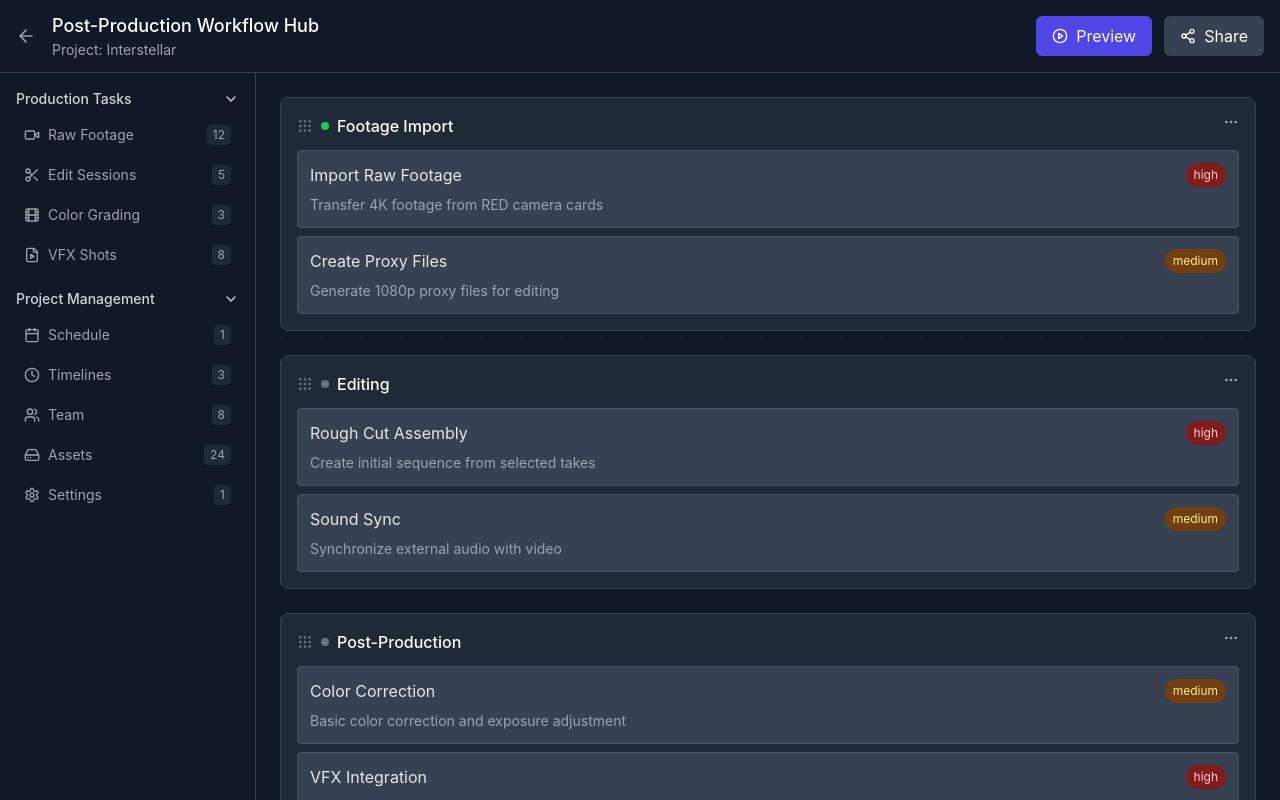
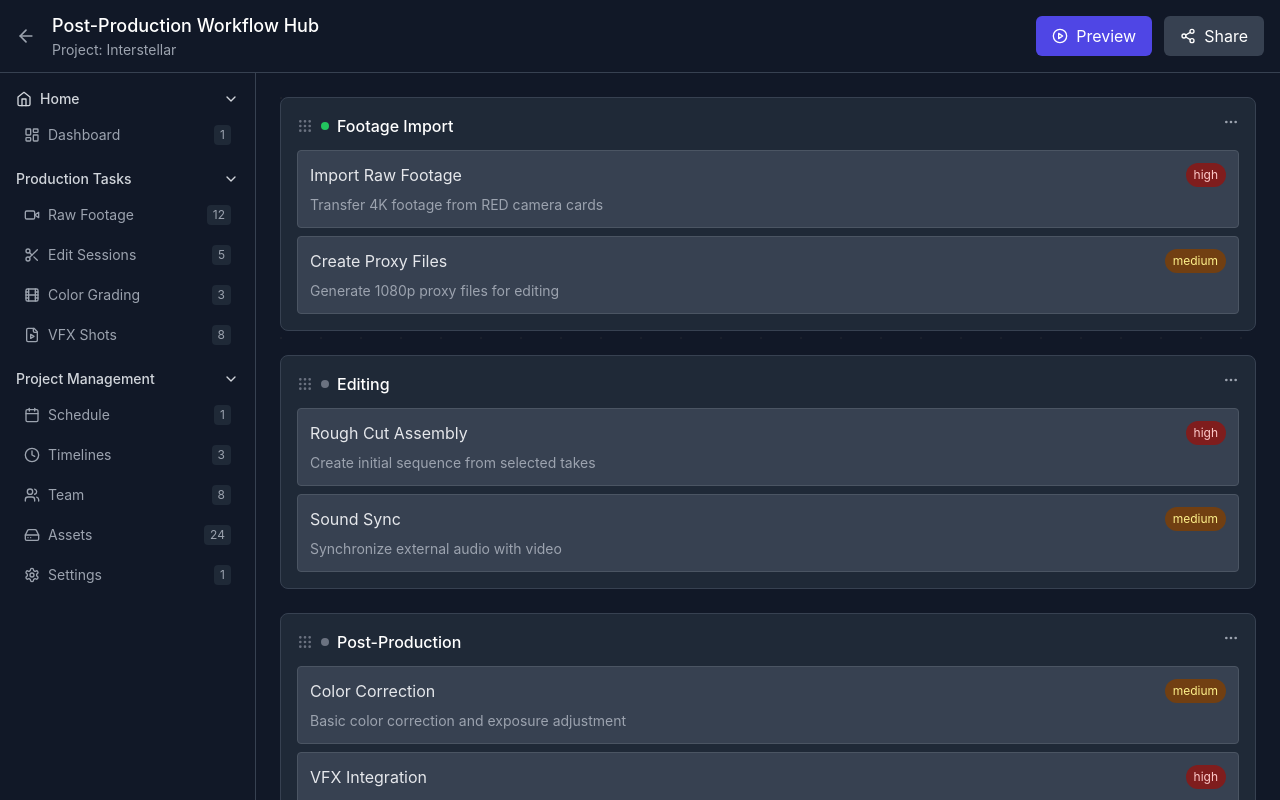
Before and after one commit to aryanyadav-dev/post-prod-filmmaking-workflow, a React (Vite) app: page / in a window 1280 px wide. Built offline with nearby package versions, Linux system fonts and the light colour scheme.

Commit message:
Sidebar update

```diff
--- a/src/components/sidebar/Sidebar.tsx
+++ b/src/components/sidebar/Sidebar.tsx
@@ -1,12 +1,18 @@
 import React, { useState } from 'react';
-import { ChevronDown, Video, Film, Scissors, Clock, Calendar, Users, HardDrive, Settings, FileVideo } from 'lucide-react';
+import { ChevronDown, Video, Film, Scissors, Clock, Calendar, Users, HardDrive, Settings, FileVideo, Home, LayoutDashboard } from 'lucide-react';
 
-export function Sidebar() {
+export function Sidebar({ onPageChange }) {
   const [activeItem, setActiveItem] = useState('');
   const [sectionsOpen, setSectionsOpen] = useState({
+    home: true,
     production: true,
     management: true
   });
+
+  const handleItemClick = (text) => {
+    setActiveItem(text);
+    onPageChange(text);
+  };
 
   const toggleSection = (section) => {
     setSectionsOpen(prev => ({
@@ -14,6 +20,10 @@ export function Sidebar() {
       [section]: !prev[section]
     }));
   };
+
+  const homeSection = [
+    { icon: LayoutDashboard, text: 'Dashboard', count: 1 }
+  ];
 
   const productionTasks = [
     { icon: Video, text: 'Raw Footage', count: 12 },
@@ -35,6 +45,37 @@ export function Sidebar() {
       <div className="space-y-4">
         <div>
           <button
+            onClick={() => toggleSection('home')}
+            className="w-full flex items-center justify-between text-gray-300 mb-2 hover:text-white"
+          >
+            <div className="flex items-center gap-2">
+              <Home size={16} />
+              <span className="text-sm font-medium">Home</span>
+            </div>
+            <ChevronDown size={16} className={`transform transition-transform ${!sectionsOpen.home ? '-rotate-90' : ''}`} />
+          </button>
+          {sectionsOpen.home && (
+            <div className="space-y-1">
+              {homeSection.map((item) => (
+                <button
+                  key={item.text}
+                  onClick={() => handleItemClick(item.text)}
+                  className={`w-full flex items-center justify-between p-2 rounded text-gray-400 hover:bg-gray-800
+                    ${activeItem === item.text ? 'bg-gray-800 text-white' : ''}`}
+                >
+                  <div className="flex items-center gap-2">
+                    <item.icon size={16} />
+                    <span className="text-sm">{item.text}</span>
+                  </div>
+                  <span className="text-xs bg-gray-800 px-1.5 py-0.5 rounded">{item.count}</span>
+                </button>
+              ))}
+            </div>
+          )}
+        </div>
+
+        <div>
+          <button
             onClick={() => toggleSection('production')}
             className="w-full flex items-center justify-between text-gray-300 mb-2 hover:text-white"
           >
@@ -46,7 +87,7 @@ export function Sidebar() {
               {productionTasks.map((item) => (
                 <button
                   key={item.text}
-                  onClick={() => setActiveItem(item.text)}
+                  onClick={() => handleItemClick(item.text)}
                   className={`w-full flex items-center justify-between p-2 rounded text-gray-400 hover:bg-gray-800
                     ${activeItem === item.text ? 'bg-gray-800 text-white' : ''}`}
                 >
@@ -74,7 +115,7 @@ export function Sidebar() {
               {projectManagement.map((item) => (
                 <button
                   key={item.text}
-                  onClick={() => setActiveItem(item.text)}
+                  onClick={() => handleItemClick(item.text)}
                   className={`w-full flex items-center justify-between p-2 rounded text-gray-400 hover:bg-gray-800
                     ${activeItem === item.text ? 'bg-gray-800 text-white' : ''}`}
                 >
```
